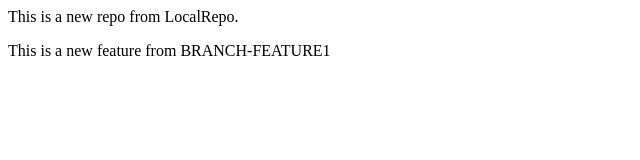
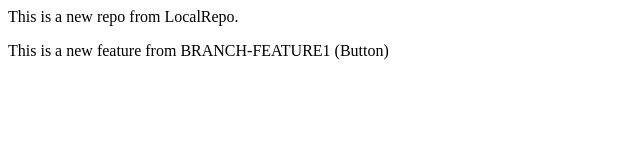
Before and after one commit to AhmedkhanZ/LocalRepo, a plain HTML site: page index.html in a window 1280 px wide. Shown: the full height of the page, 0-640 px from the left. Drawn offline with Linux system fonts and the light colour scheme.

```diff
--- a/index.html
+++ b/index.html
@@ -1,3 +1,3 @@
 <p>This is a new repo from LocalRepo.</p>
 
-<p>This is a new feature from BRANCH-FEATURE1</p>
+<p>This is a new feature from BRANCH-FEATURE1 (Button) </p>
```
